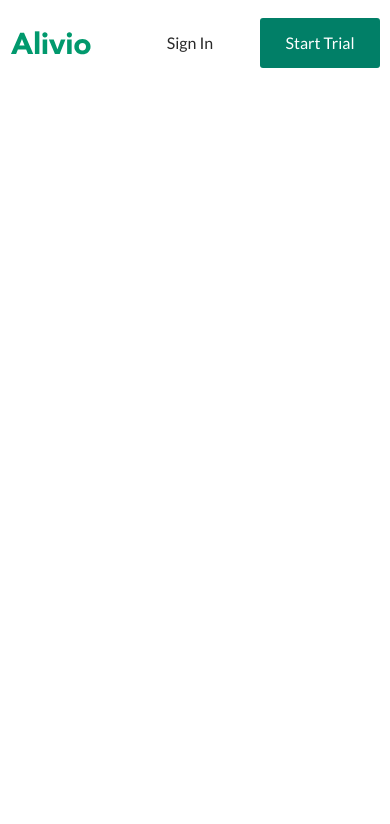
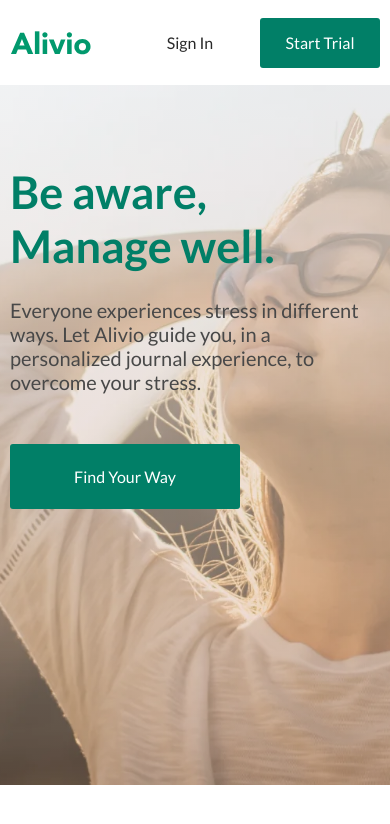
Before and after one commit to LeonidZhukovets/Alivio, a plain HTML site: page index.html in a window 390 px wide. Drawn offline with Linux system fonts and the light colour scheme.

Commit message:
feet: add hero section

```diff
--- a/index.css
+++ b/index.css
@@ -1,3 +1,4 @@
 @import url('styles/variables.css');
 @import url('styles/basic.css');
 @import url('styles/header.css');
+@import url('styles/hero.css');
--- a/index.html
+++ b/index.html
@@ -42,6 +42,17 @@
             </div>
         </div>
     </header>
+    <main>
+        <section aria-label="hero section" class="hero">
+            <div class="container">
+                <div class="hero__content">
+                    <h1 class="hero__title">Be aware, Manage well.</h1>
+                    <p aria-label="main description" class="hero__desc">Everyone experiences stress in different ways. Let Alivio guide you, in a personalized journal experience, to overcome your stress.</p>
+                    <button class="btn " type="button">Find Your Way</button>
+                </div>
+            </div>
+        </section>
+    </main>
 
 </body>
 </html>
--- a/styles/basic.css
+++ b/styles/basic.css
@@ -17,6 +17,10 @@ ul {
 a {
     text-decoration: none;
     color: unset;
+}
+
+h1, h2, h3, p {
+    margin: 0;
 }
 
 .container {
--- /dev/null
+++ b/styles/hero.css
@@ -0,0 +1,55 @@
+.hero {
+    background: url("../assets/webp/hero_bg.webp") center/cover no-repeat;
+    width: 100%;
+    height: 890px;
+}
+
+.hero__content {
+    padding: 180px 0 0;
+    max-width: 420px;
+    display: flex;
+    flex-direction: column;
+    justify-content: start;
+    align-items: start;
+}
+
+.hero__title {
+    font-weight: 700;
+    font-size: 65px;
+    color: var(--color-green);
+}
+
+.hero__desc {
+    margin: 25px 0 50px;
+    font-weight: 400;
+    font-size: 20px;
+    color: var(--color-light-black);
+}
+
+.hero__content .btn {
+    width: 230px;
+    height: 65px;
+}
+
+@media (max-width: 768px) {
+    .hero {
+        height: 700px;
+    }
+
+    .hero__content {
+        padding: 80px 0 0;
+
+    }
+}
+
+@media (max-width: 480px) {
+    .hero {
+        background: linear-gradient(180deg, rgba(245, 246, 252, 0.52), rgba(255, 176, 139, 0.28)),
+        url("../assets/webp/hero_bg.webp") 60% 50%/ cover no-repeat;
+    }
+
+    .hero__title {
+        font-size: 45px;
+        max-width: 350px;
+    }
+}
--- a/styles/variables.css
+++ b/styles/variables.css
@@ -3,6 +3,7 @@
     --color-green: #017f67;
     --color-dark-green: #245852;
     --color-black: #292929;
+    --color-light-black: #484848;
 }
 
 /*media breakpoints 992px, 768px, 576px, 480px*/
```
Also changed, not shown: assets/webp/hero-bg.webp (deleted), assets/webp/hero_bg.webp (added).
